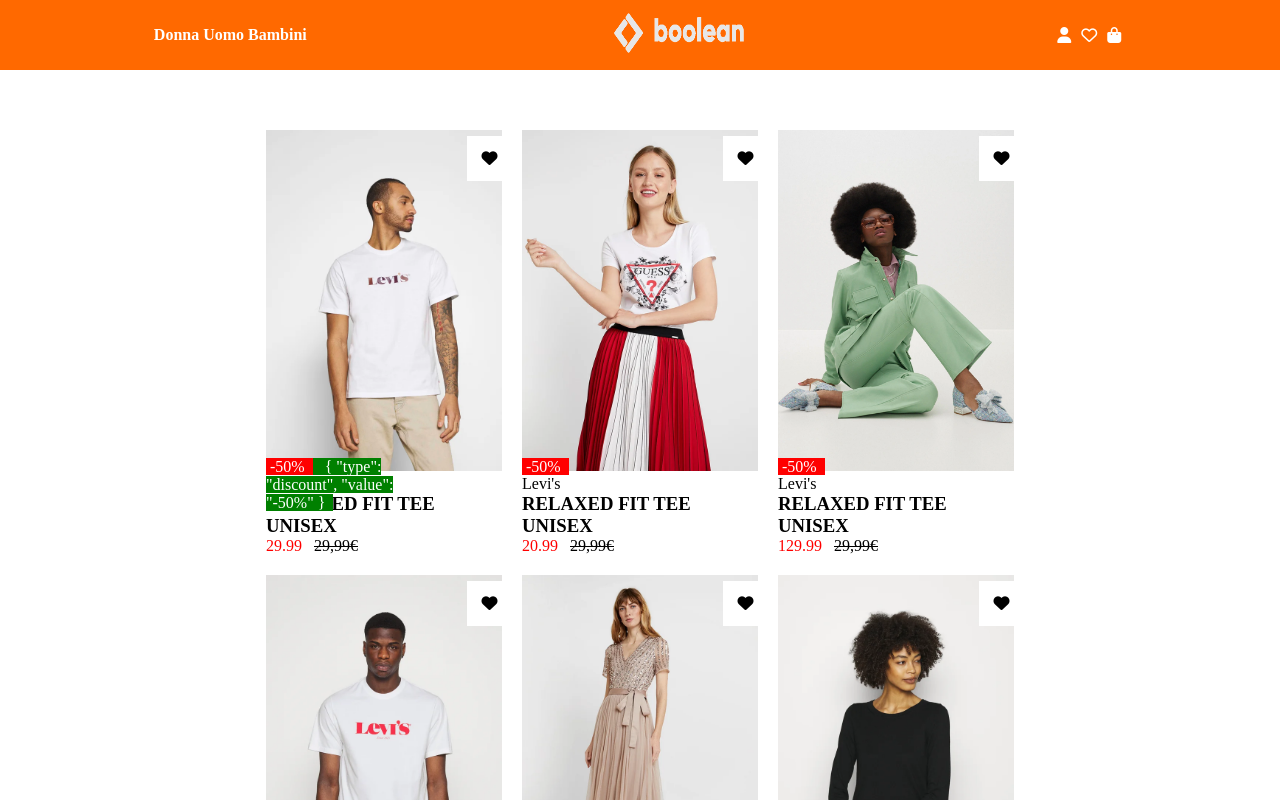
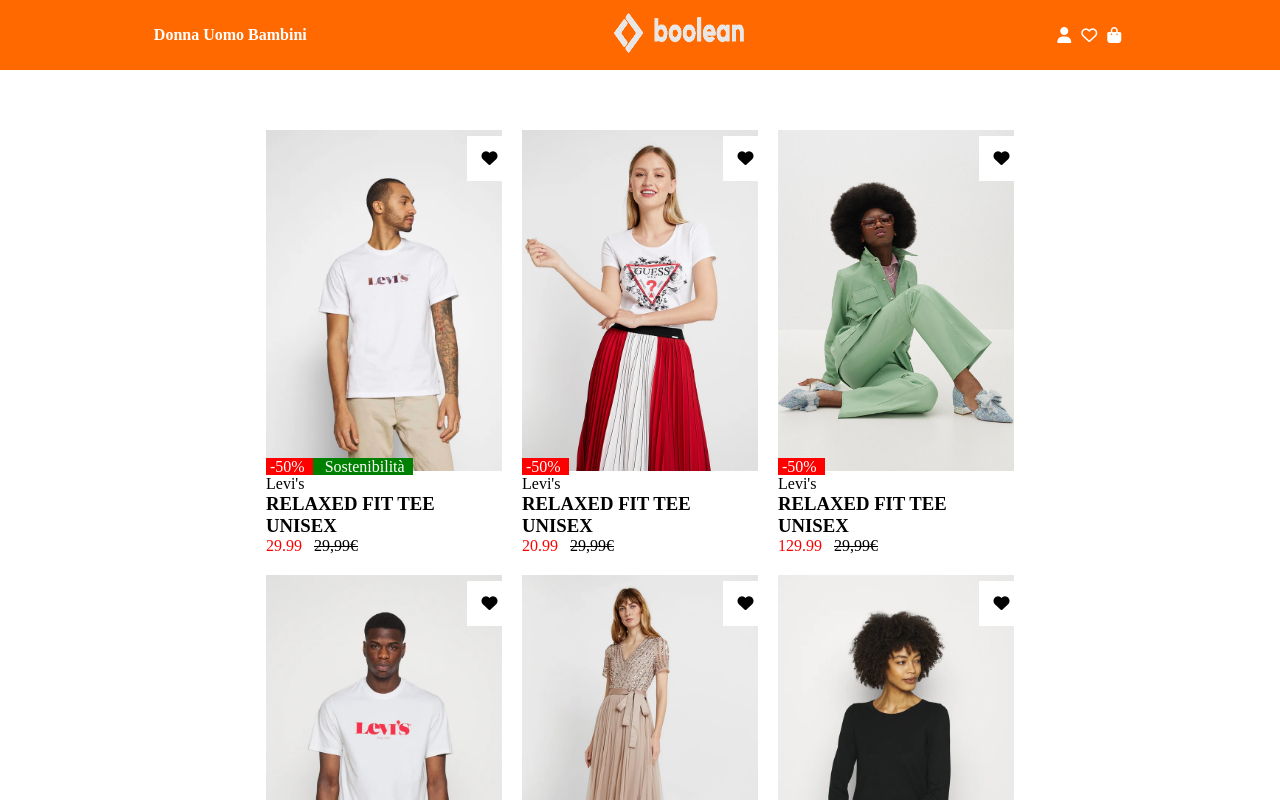
Before and after one commit to MatteoOliva/vite-boolando, a Vue app: page / in a window 1280 px wide. Shown: the top 800 px of the page. Built offline with nearby package versions, Linux system fonts and the light colour scheme.

Commit message:
feat: riuscito ad inserire il tag sostenibilita solo in quelle a cui ce l'hanno

```diff
--- a/src/components/AppMain.vue
+++ b/src/components/AppMain.vue
@@ -130,7 +130,7 @@
         <div class="img-content">
           <span class="red-fontt"> &nbsp;-50% &nbsp;</span>
 
-          <span class="green-font" v-show="product.badges[1]"> &nbsp; {{ product.badges[1]}} &nbsp;</span>
+          <span class="green-font" v-show="product.badges[0].value === 'Sostenibilità' "> &nbsp; {{ product.badges[0].value}} &nbsp;</span>
         </div>
 
         <div class="descrizione">
```
